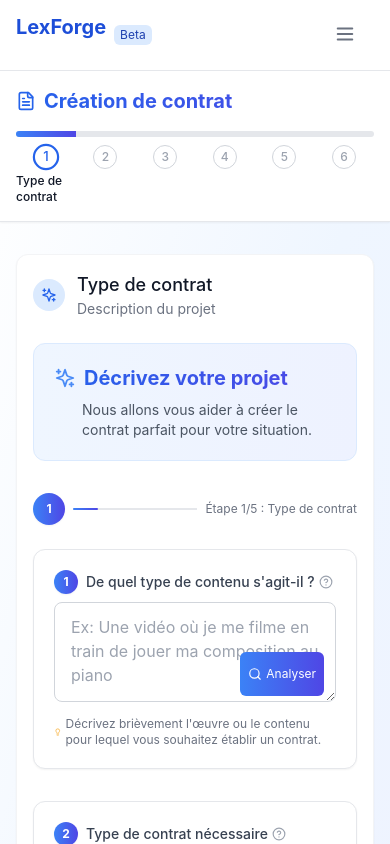
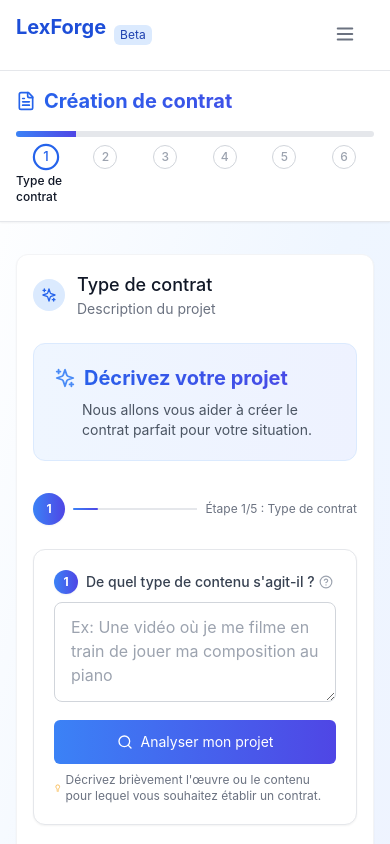
Before and after one commit to woziii/LexForge, a React (Create React App) app in the folder frontend/: page /wizard in a window 390 px wide. Shown: the top 844 px of the page. Built offline with nearby package versions, Linux system fonts and the light colour scheme.

Commit message:
Correct analyze button on step1 responsive version

```diff
--- a/frontend/src/components/steps/Step1ProjectDescription.jsx
+++ b/frontend/src/components/steps/Step1ProjectDescription.jsx
@@ -119,7 +119,7 @@ const Step1ProjectDescription = ({ contractData, updateContractData }) => {
             onChange={handleDescriptionChange}
           ></textarea>
           <button
-            className="absolute bottom-3 right-3 p-2 bg-gradient-to-r from-blue-500 to-indigo-600 text-white rounded-md hover:shadow-md transition-all flex items-center group"
+            className="absolute bottom-3 right-3 p-2 bg-gradient-to-r from-blue-500 to-indigo-600 text-white rounded-md hover:shadow-md transition-all items-center group hidden md:flex"
             onClick={handleAnalyzeProject}
             disabled={isAnalyzing}
           >
@@ -136,6 +136,26 @@ const Step1ProjectDescription = ({ contractData, updateContractData }) => {
             )}
           </button>
         </div>
+
+        {/* Bouton d'analyse pour mobile */}
+        <button
+          className="mt-3 w-full p-2 bg-gradient-to-r from-blue-500 to-indigo-600 text-white rounded-md hover:shadow-md transition-all flex items-center justify-center group md:hidden"
+          onClick={handleAnalyzeProject}
+          disabled={isAnalyzing}
+        >
+          {isAnalyzing ? (
+            <div className="flex items-center">
+              <div className="animate-spin h-4 w-4 border-2 border-white border-t-transparent rounded-full mr-1"></div>
+              <span className="text-sm">Analyse en cours...</span>
+            </div>
+          ) : (
+            <>
+              <Search size={16} className="mr-2 group-hover:animate-pulse" />
+              <span className="text-sm">Analyser mon projet</span>
+            </>
+          )}
+        </button>
+
         <div className="flex items-center mt-2">
           <Lightbulb size={14} className="text-amber-500 mr-1" />
           <p className="text-xs text-gray-500">
```
